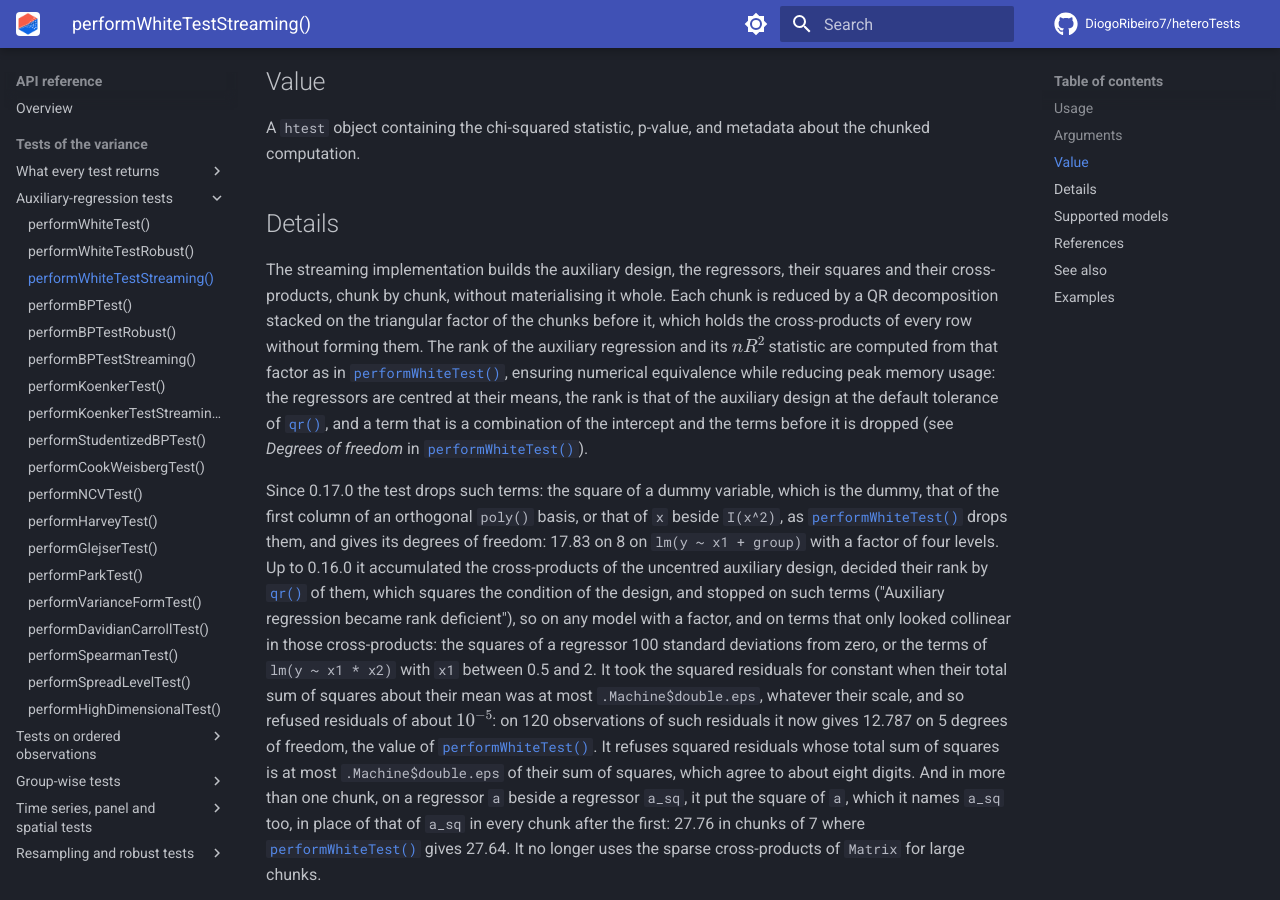
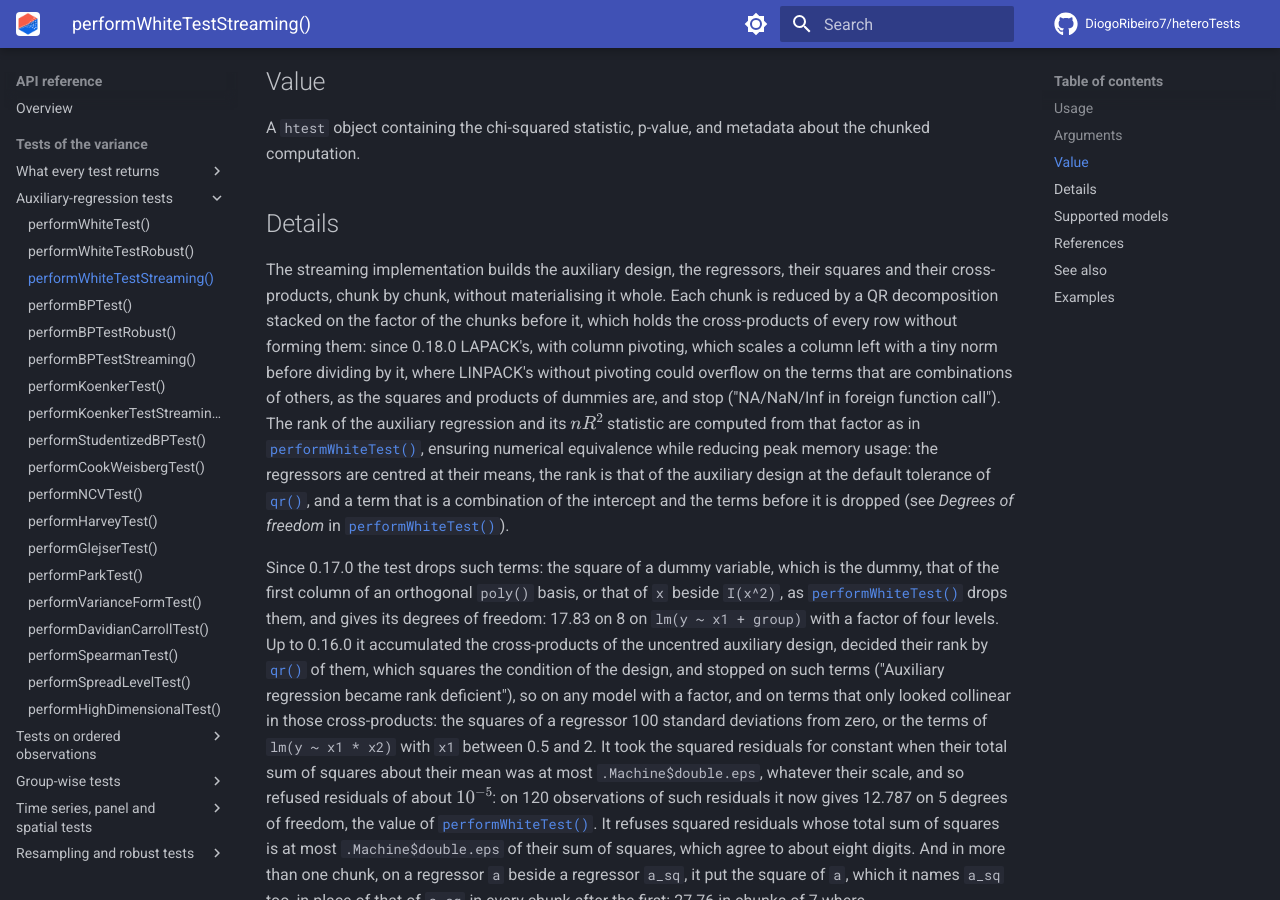
Before and after one commit to DiogoRibeiro7/heteroTests, an MkDocs documentation site: the page built from docs/reference/performWhiteTestStreaming.md, in a window 1280 px wide and 900 px high, scrolled down 1455 px. Built offline with MkDocs 1.6.1 and Material for MkDocs 9.7.7, drawn with Linux system fonts in a browser that asks for light colours; comment, search, counter and statistics services are not loaded.

Commit message:
Say on the streaming pages that the chunks are stacked by LAPACK's decomposition with column pivoting since 0.18.0, and why

```diff
--- a/docs/reference/performWhiteTestStreaming.md
+++ b/docs/reference/performWhiteTestStreaming.md
@@ -72,8 +72,12 @@ and metadata about the chunked computation.
 The streaming implementation builds the auxiliary design, the regressors,
 their squares and their cross-products, chunk by chunk, without
 materialising it whole. Each chunk is reduced by a QR decomposition stacked
-on the triangular factor of the chunks before it, which holds the
-cross-products of every row without forming them. The rank of the auxiliary
+on the factor of the chunks before it, which holds the cross-products of
+every row without forming them: since 0.18.0 LAPACK's, with column
+pivoting, which scales a column left with a tiny norm before dividing by it,
+where LINPACK's without pivoting could overflow on the terms that are
+combinations of others, as the squares and products of dummies are, and
+stop ("NA/NaN/Inf in foreign function call"). The rank of the auxiliary
 regression and its \(n R^2\) statistic are computed from that factor as
 in [`performWhiteTest()`](performWhiteTest.md), ensuring numerical equivalence while reducing peak
 memory usage: the regressors are centred at their means, the rank is that of
```
Also changed, not shown: docs/reference/performBPTestStreaming.md (+1 -1 lines), docs/reference/performKoenkerTestStreaming.md (+1 -1 lines), 4 other files.
